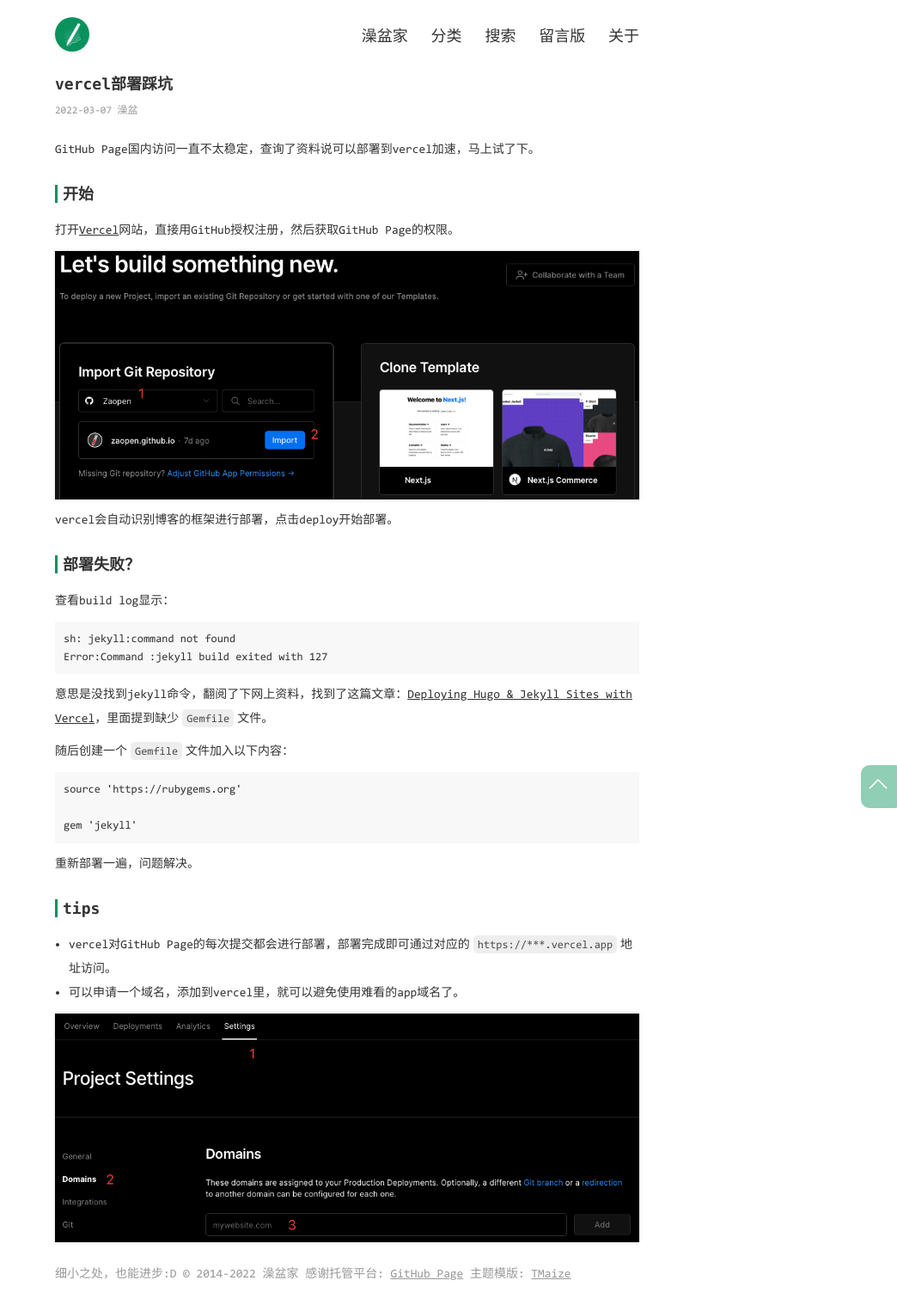
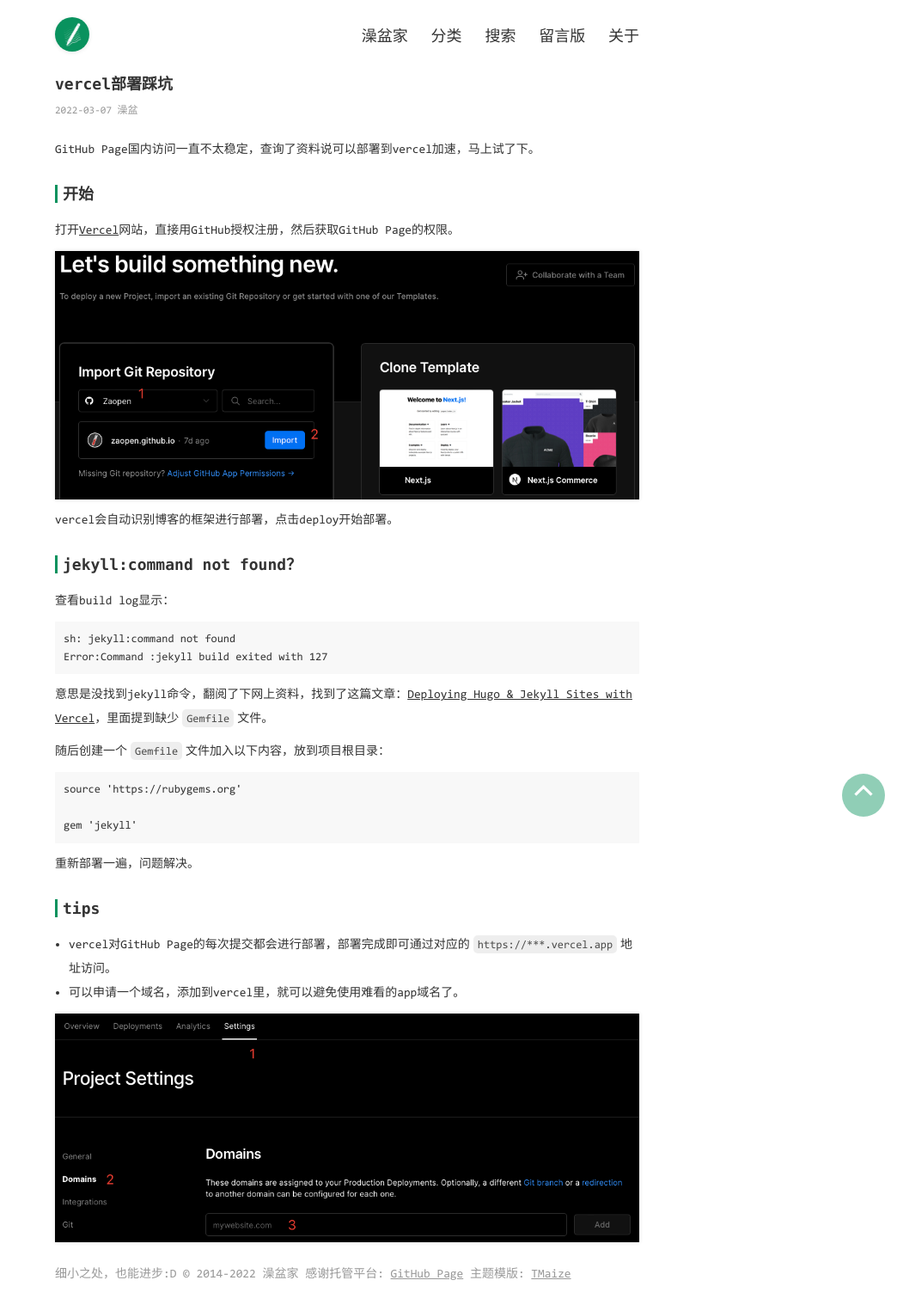
Before and after one commit to Zaopen/zaopen.github.io, a Jekyll site: the page built from _posts/2022-03-07-vercel部署踩坑.md, in a window 1280 px wide. Shown: the whole page at 86% size, without its empty margins (236-1280 px from the left). Built offline with Jekyll 4.4.1, drawn with Linux system fonts in a browser that asks for light colours.

Commit message:
update css post

````diff
--- a/_posts/2022-03-07-vercel部署踩坑.md
+++ b/_posts/2022-03-07-vercel部署踩坑.md
@@ -14,7 +14,7 @@
 
 vercel会自动识别博客的框架进行部署，点击deploy开始部署。
 
-## 部署失败？
+## jekyll:command not found？
 查看build log显示：
 ```
 sh: jekyll:command not found
@@ -22,7 +22,7 @@
 ```
 意思是没找到jekyll命令，翻阅了下网上资料，找到了这篇文章：[Deploying Hugo & Jekyll Sites with Vercel](https://unreputed.com/posts/1/)，里面提到缺少`Gemfile`文件。
 
-随后创建一个`Gemfile`文件加入以下内容：
+随后创建一个`Gemfile`文件加入以下内容，放到项目根目录：
 ```
 source 'https://rubygems.org'
 
--- a/pages/search.html
+++ b/pages/search.html
@@ -6,7 +6,6 @@
 <div class="page page-search">
   <input id="search-input" type="text" placeholder="揾咩？"></input>
   <h1>
-    <!-- <span>搜索结果</span> -->
     <img src="{{site.baseurl}}/static/img/loading.svg">
   </h1>
   <ul class="list-search">
--- a/static/css/common.css
+++ b/static/css/common.css
@@ -144,16 +144,16 @@
 #to-top {
   position: fixed;
   z-index: 99;
-  right: -8px;
-  bottom: 180px;
+  right: 14px;
+  bottom: 220px;
   width: 50px;
   height: 50px;
   cursor: pointer;
-  border-radius: 20%;
+  border-radius: 50%;
   background-color: #09925E;
   opacity: 0.45;
   overflow: hidden;
-  transform: translateY(220px);
+  transform: translateY(270px);
 }
 #to-top.show {
   transform: translateY(0);
@@ -163,8 +163,8 @@
   width: 30%;
   height: 30%;
   position: absolute;
-  left: 40%;
-  top: 19px;
+  left: 50%;
+  top: 16px;
   transform: translateX(-50%) rotate(45deg);
 }
 #to-top > span:first-child {
@@ -172,7 +172,7 @@
 }
 #to-top > span:last-child {
   background-color: #09925E;
-  transform: translate(-50%, 16%) rotate(45deg);
+  transform: translate(-50%, 30%) rotate(45deg);
 }
 @media screen and (max-width: 560px) {
   .header {
--- a/static/js/search.js
+++ b/static/js/search.js
@@ -1,12 +1,12 @@
 // 加载所有文章数据，优先使用localStorage缓存
 function loadAllPostData(callback) {
   if (localStorage.db && localStorage.dbVersion == blog.buildAt) {
-    console.log('loadAllPostData from localStorage')
+    console.log('通过localStorage加载全部文章数据...')
     callback ? callback(localStorage.db) : ''
     return
   }
 
-  console.log('loadAllPostData from ajax')
+  console.log('通过AJAX加载全部文章数据...')
   localStorage.removeItem('dbVersion')
   localStorage.removeItem('db')
 
@@ -46,7 +46,7 @@
   let loadingDOM = document.querySelector('.page-search h1 img')
   loadingDOM.style.opacity = 1
   loadAllPostData(function (data) {
-    console.log('loadAllPostData done')
+    console.log('全部文章数据加载完毕。')
     loadingDOM.style.opacity = 0
     titles = parseTitle()
     contents = parseContent(data)
````
